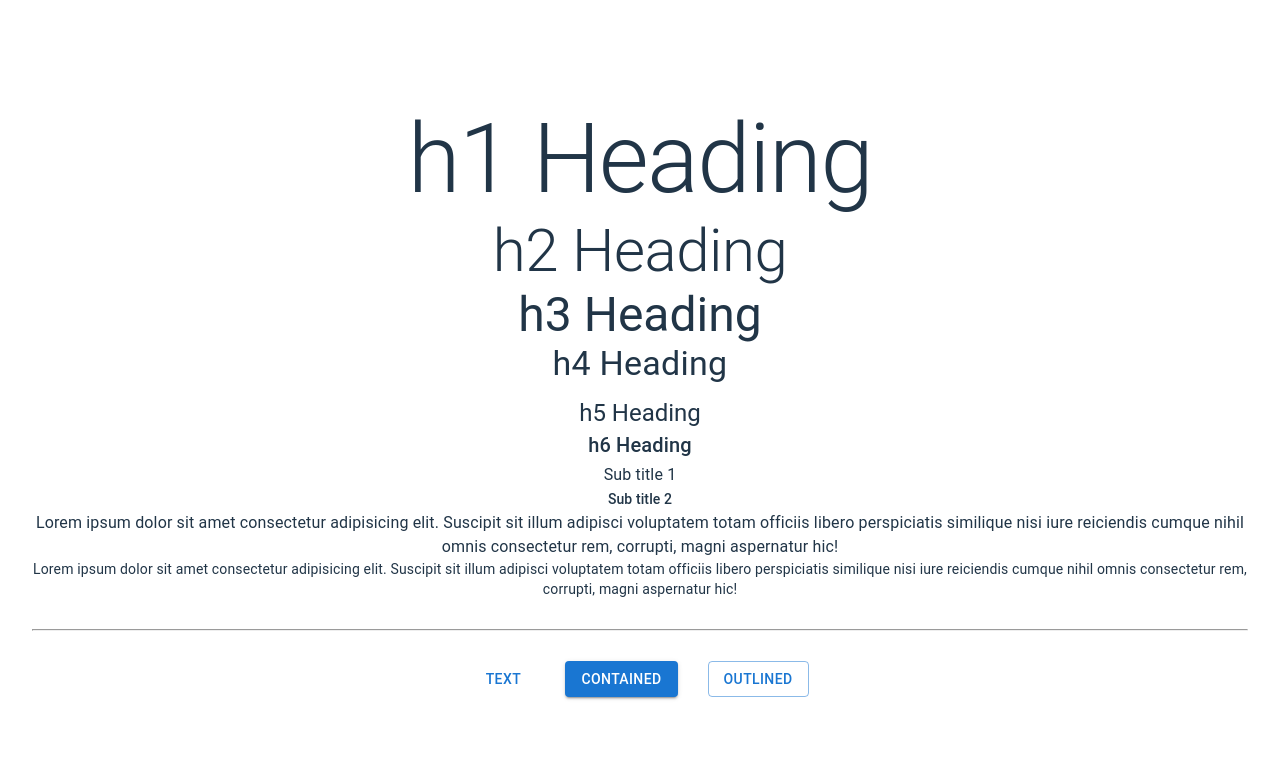
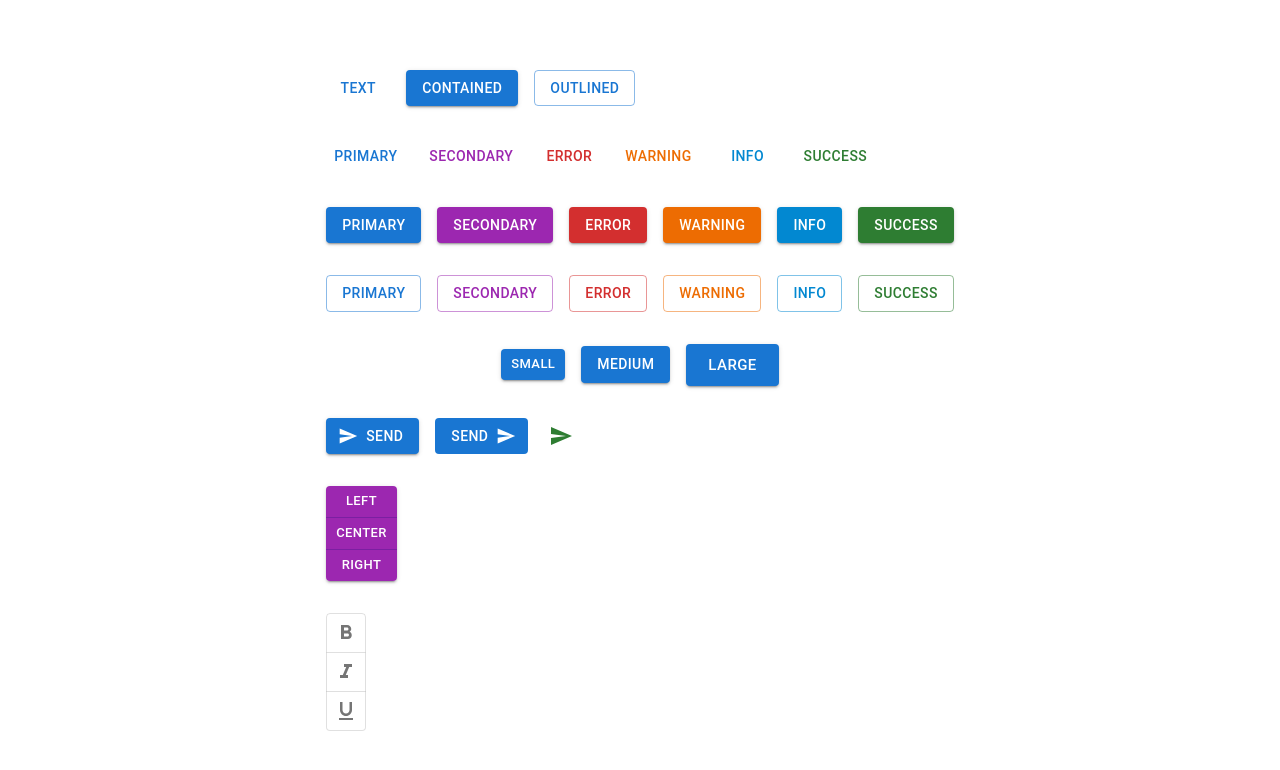
Before and after one commit to ifoysalahmmed/material-demo, a React (Vite) app: page / in a window 1280 px wide. Shown: the top 770 px of the page. Built offline with nearby package versions, Linux system fonts and the light colour scheme.

Commit message:
update MuiButton

```diff
--- a/package.json
+++ b/package.json
@@ -12,6 +12,7 @@
   "dependencies": {
     "@emotion/react": "^11.11.1",
     "@emotion/styled": "^11.11.0",
+    "@mui/icons-material": "^5.15.1",
     "@mui/material": "^5.15.0",
     "react": "^18.2.0",
     "react-dom": "^18.2.0"
--- a/src/App.jsx
+++ b/src/App.jsx
@@ -1,12 +1,11 @@
 import "./App.css";
 import MuiButton from "./components/MuiButton";
-import MuiTypography from "./components/MuiTypography";
+// import MuiTypography from "./components/MuiTypography";
 
 const App = () => {
   return (
     <>
-      <MuiTypography />
-      <hr style={{ margin: "30px auto" }} />
+      {/* <MuiTypography /> */}
       <MuiButton />
     </>
   );
--- a/src/components/MuiButton.jsx
+++ b/src/components/MuiButton.jsx
@@ -1,12 +1,168 @@
-import { Button } from "@mui/material";
+import {
+  Button,
+  ButtonGroup,
+  IconButton,
+  Stack,
+  ToggleButton,
+  ToggleButtonGroup,
+} from "@mui/material";
+import SendIcon from "@mui/icons-material/Send";
+import FormatBoldIcon from "@mui/icons-material/FormatBold";
+import FormatItalicIcon from "@mui/icons-material/FormatItalic";
+import FormatUnderlinedIcon from "@mui/icons-material/FormatUnderlined";
+import { useState } from "react";
 
 const MuiButton = () => {
+  // ** Format all at a time
+  // const [formats, setFormats] = useState([]);
+
+  // ** Format only one at a time
+  const [formats, setFormats] = useState(null);
+
+  console.log(formats);
+
+  const handleFormatChange = (e, updatedFormats) => {
+    setFormats(updatedFormats);
+  };
+
   return (
-    <div style={{ display: "flex", gap: "30px", justifyContent: "center" }}>
-      <Button variant="text">Text</Button>
-      <Button variant="contained">Contained</Button>
-      <Button variant="outlined">Outlined</Button>
-    </div>
+    <Stack spacing={4}>
+      <Stack spacing={2} direction="row">
+        <Button variant="text" href="https://google.com">
+          Text
+        </Button>
+        <Button variant="contained">Contained</Button>
+        <Button variant="outlined">Outlined</Button>
+      </Stack>
+
+      <Stack spacing={2} direction="row">
+        <Button variant="text" color="primary">
+          Primary
+        </Button>
+        <Button variant="text" color="secondary">
+          Secondary
+        </Button>
+        <Button variant="text" color="error">
+          Error
+        </Button>
+        <Button variant="text" color="warning">
+          Warning
+        </Button>
+        <Button variant="text" color="info">
+          Info
+        </Button>
+        <Button variant="text" color="success">
+          Success
+        </Button>
+      </Stack>
+
+      <Stack spacing={2} direction="row">
+        <Button variant="contained" color="primary">
+          Primary
+        </Button>
+        <Button variant="contained" color="secondary">
+          Secondary
+        </Button>
+        <Button variant="contained" color="error">
+          Error
+        </Button>
+        <Button variant="contained" color="warning">
+          Warning
+        </Button>
+        <Button variant="contained" color="info">
+          Info
+        </Button>
+        <Button variant="contained" color="success">
+          Success
+        </Button>
+      </Stack>
+
+      <Stack spacing={2} direction="row">
+        <Button variant="outlined" color="primary">
+          Primary
+        </Button>
+        <Button variant="outlined" color="secondary">
+          Secondary
+        </Button>
+        <Button variant="outlined" color="error">
+          Error
+        </Button>
+        <Button variant="outlined" color="warning">
+          Warning
+        </Button>
+        <Button variant="outlined" color="info">
+          Info
+        </Button>
+        <Button variant="outlined" color="success">
+          Success
+        </Button>
+      </Stack>
+
+      <Stack display="block" spacing={2} direction="row">
+        <Button variant="contained" size="small">
+          Small
+        </Button>
+        <Button variant="contained" size="medium">
+          Medium
+        </Button>
+        <Button variant="contained" size="large">
+          Large
+        </Button>
+      </Stack>
+
+      <Stack spacing={2} direction="row">
+        <Button
+          variant="contained"
+          startIcon={<SendIcon />}
+          disableRipple
+          onClick={() => alert("Clicked")}
+        >
+          Send
+        </Button>
+        <Button variant="contained" endIcon={<SendIcon />} disableElevation>
+          Send
+        </Button>
+        <IconButton aria-label="send" color="success" size="small">
+          <SendIcon />
+        </IconButton>
+      </Stack>
+
+      <Stack direction="row">
+        <ButtonGroup
+          variant="contained"
+          orientation="vertical"
+          size="small"
+          color="secondary"
+          aria-label="alignment button group"
+        >
+          <Button onClick={() => alert("Left clicked")}>Left</Button>
+          <Button>Center</Button>
+          <Button>Right</Button>
+        </ButtonGroup>
+      </Stack>
+
+      <Stack direction="row">
+        <ToggleButtonGroup
+          aria-label="text formatting"
+          size="small"
+          color="success"
+          orientation="vertical"
+          value={formats}
+          onChange={handleFormatChange}
+          exclusive
+        >
+          <ToggleButton value="bold" aria-label="bold">
+            <FormatBoldIcon />
+          </ToggleButton>
+          <ToggleButton value="italic" aria-label="italic">
+            <FormatItalicIcon />
+          </ToggleButton>
+          <ToggleButton value="underlined" aria-label="underlined">
+            <FormatUnderlinedIcon />
+          </ToggleButton>
+        </ToggleButtonGroup>
+      </Stack>
+    </Stack>
   );
 };
 
```
Also changed, not shown: 1 other file (tests, documents, lock files or other folders).
